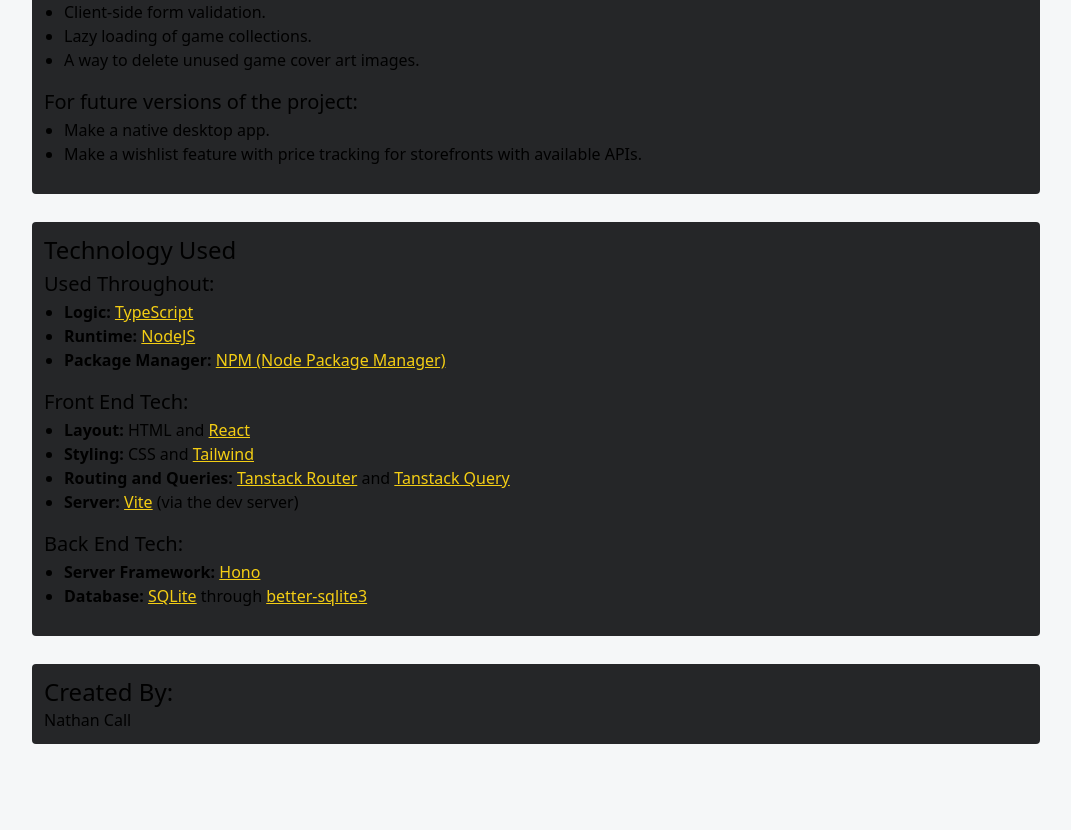
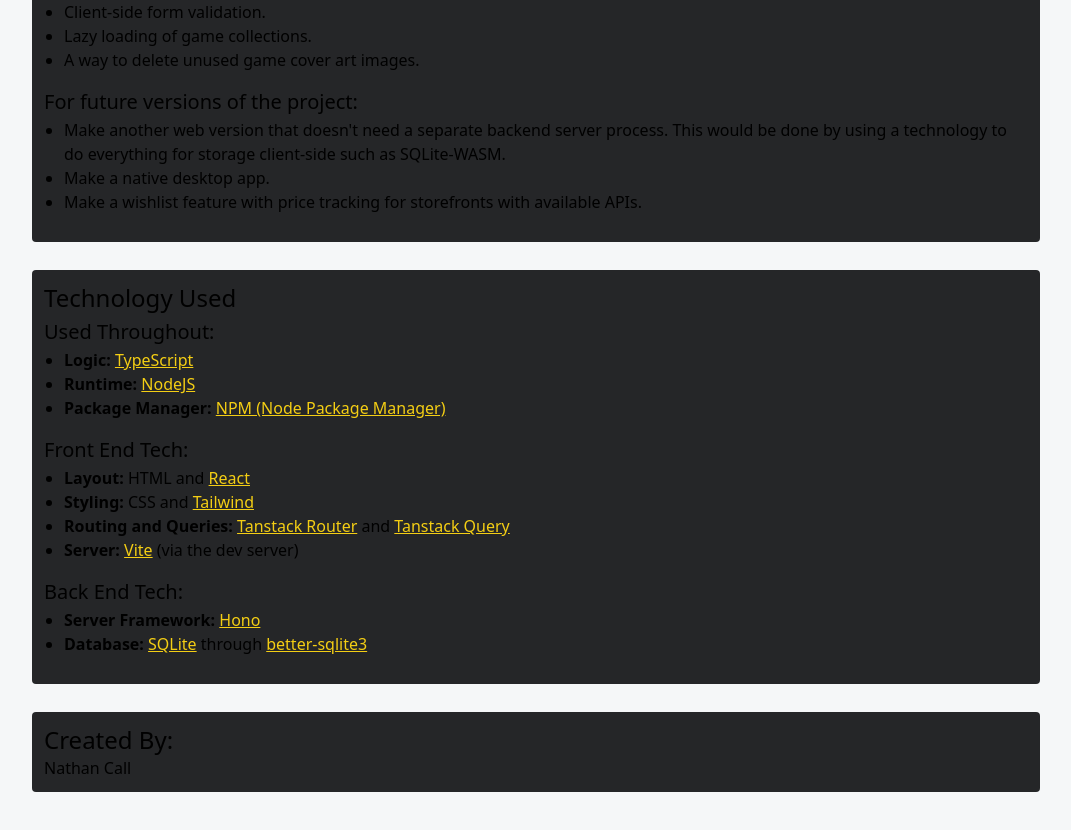
Before and after one commit to ncall404/ReactGameLibrary, a React (Vite) app in the folder frontend/: page /about in a window 1280 px wide. Shown: the part 1128-1958 px from the top of the page, without its empty margins (104-1175 px from the left). Built offline with nearby package versions, Linux system fonts and the light colour scheme.

Commit message:
Update future plans and desires information

```diff
--- a/frontend/src/routes/about.tsx
+++ b/frontend/src/routes/about.tsx
@@ -70,6 +70,7 @@ function RouteComponent() {
 
 					<p className="text-xl">For future versions of the project:</p>
 					<ul>
+						<li>Make another web version that doesn't need a separate backend server process. This would be done by using a technology to do everything for storage client-side such as SQLite-WASM.</li>
 						<li>Make a native desktop app.</li>
 						<li>Make a wishlist feature with price tracking for storefronts with available APIs.</li>
 					</ul>
```
